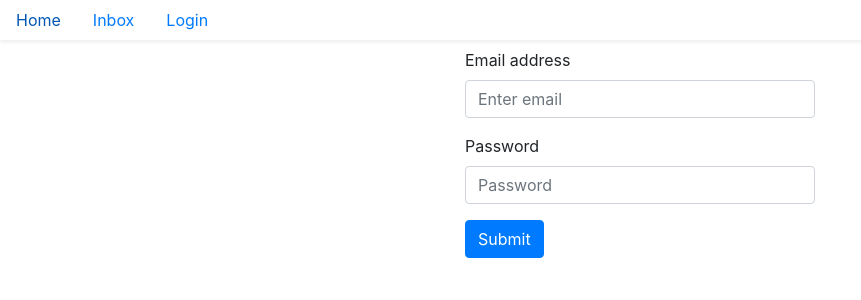
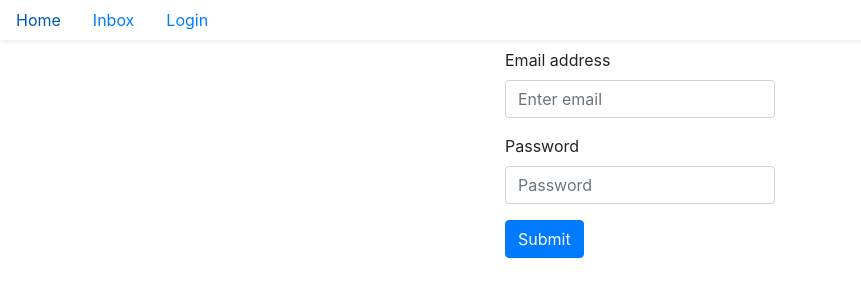
Before and after one commit to sergiyZinovyev/angularrote, an Angular app: page /login in a window 1280 px wide. Shown: the top 300 px of the page, without its empty margins (0-861 px from the left). Built offline with nearby package versions, Linux system fonts and the light colour scheme.

Commit message:
add style login

```diff
--- a/src/app/log/log.component.css
+++ b/src/app/log/log.component.css
@@ -0,0 +1,3 @@
+.width {
+    max-width: 300px;
+}
--- a/src/app/log/log.component.html
+++ b/src/app/log/log.component.html
@@ -1,16 +1,19 @@
 <!-- login -->
-<div class="container mt-5">
+<div class="container mt-5 width">
   <div class="row justify-content-center">
-    <div class="col-4">
+    <div class="col" >
       <form>
+
         <div class="form-group">
           <label for="exampleInputEmail1">Email address</label>
           <input type="email" class="form-control" id="exampleInputEmail1" placeholder="Enter email">
         </div>
+
         <div class="form-group">
           <label for="exampleInputPassword1">Password</label>
           <input type="password" class="form-control" id="exampleInputPassword1" placeholder="Password">
         </div>
+
         <button type="submit" class="btn btn-primary">Submit</button>
       </form>
     </div>
```
